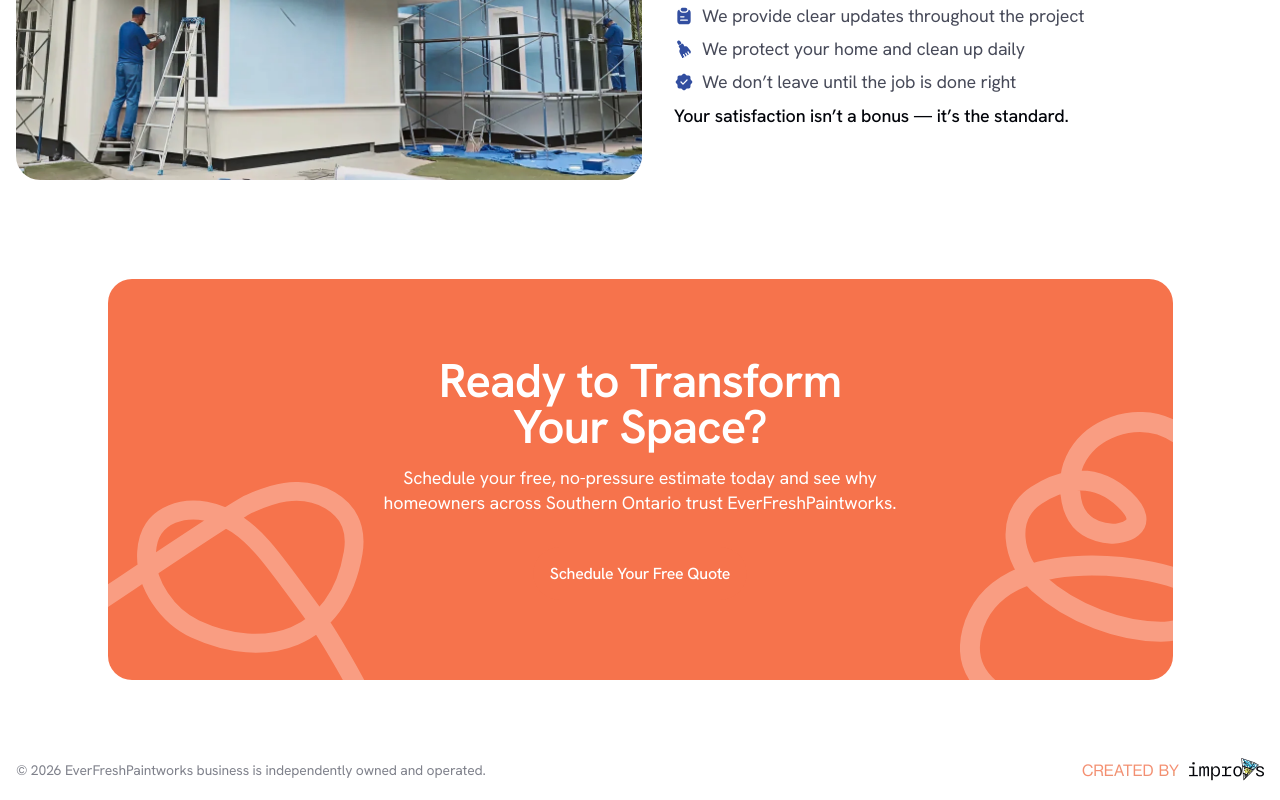
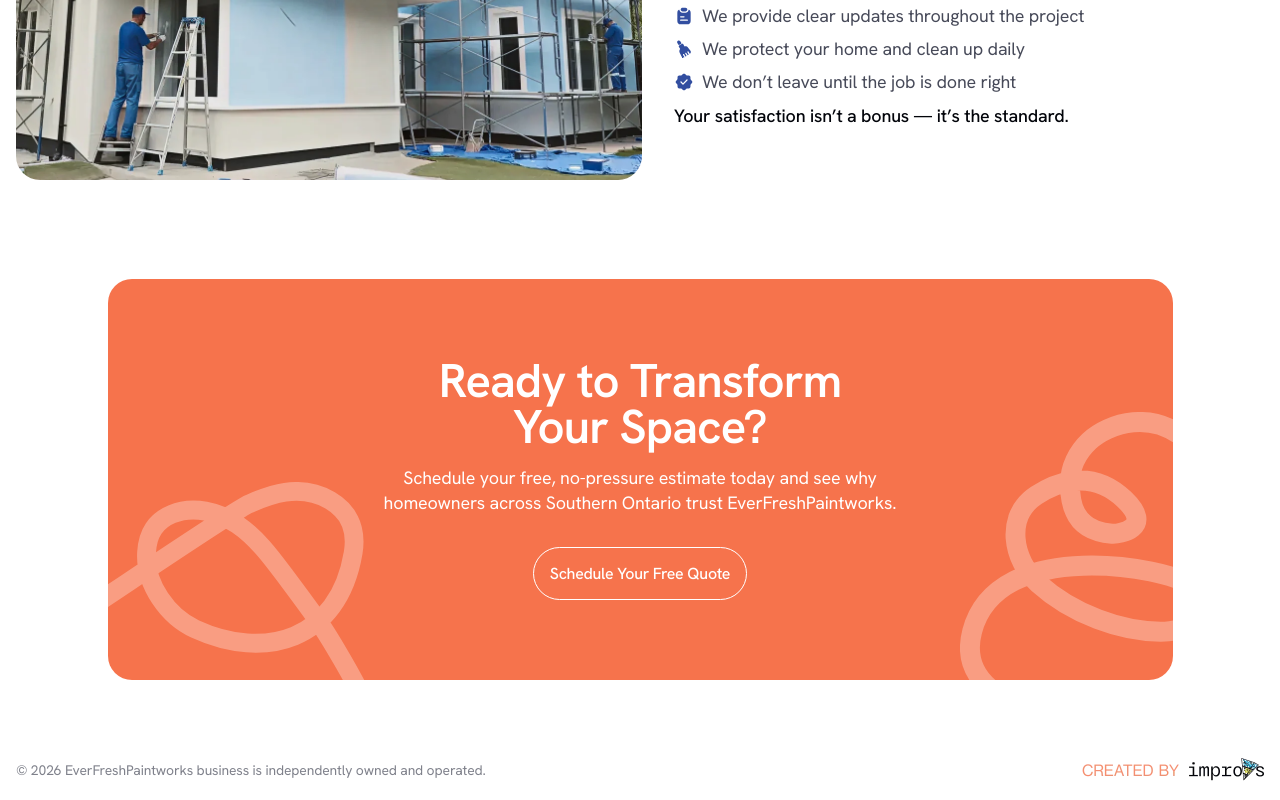
Before and after one commit to Boskolife/EverFresh, a website built with Vite: page src/index.html in a window 1280 px wide. In both pictures the pointer is over the button "Schedule Your Free Quote". Shown: the part 7359-8159 px from the top of the page. Built offline with nearby package versions, Linux system fonts and the light colour scheme.

Commit message:
Add hover styles for buttons in the layout transform SCSS file

```diff
--- a/src/styles/layout/_transform.scss
+++ b/src/styles/layout/_transform.scss
@@ -57,4 +57,13 @@
     text-align: center;
     @include adaptive-value('margin-bottom', 32, 24, 1);
   }
+
+  &__btn {
+    &:hover {
+      background-color: $orange;
+      color: $white;
+      border-color: $white;
+      transition: all 0.3s ease;
+    }
+  }
 }
```
